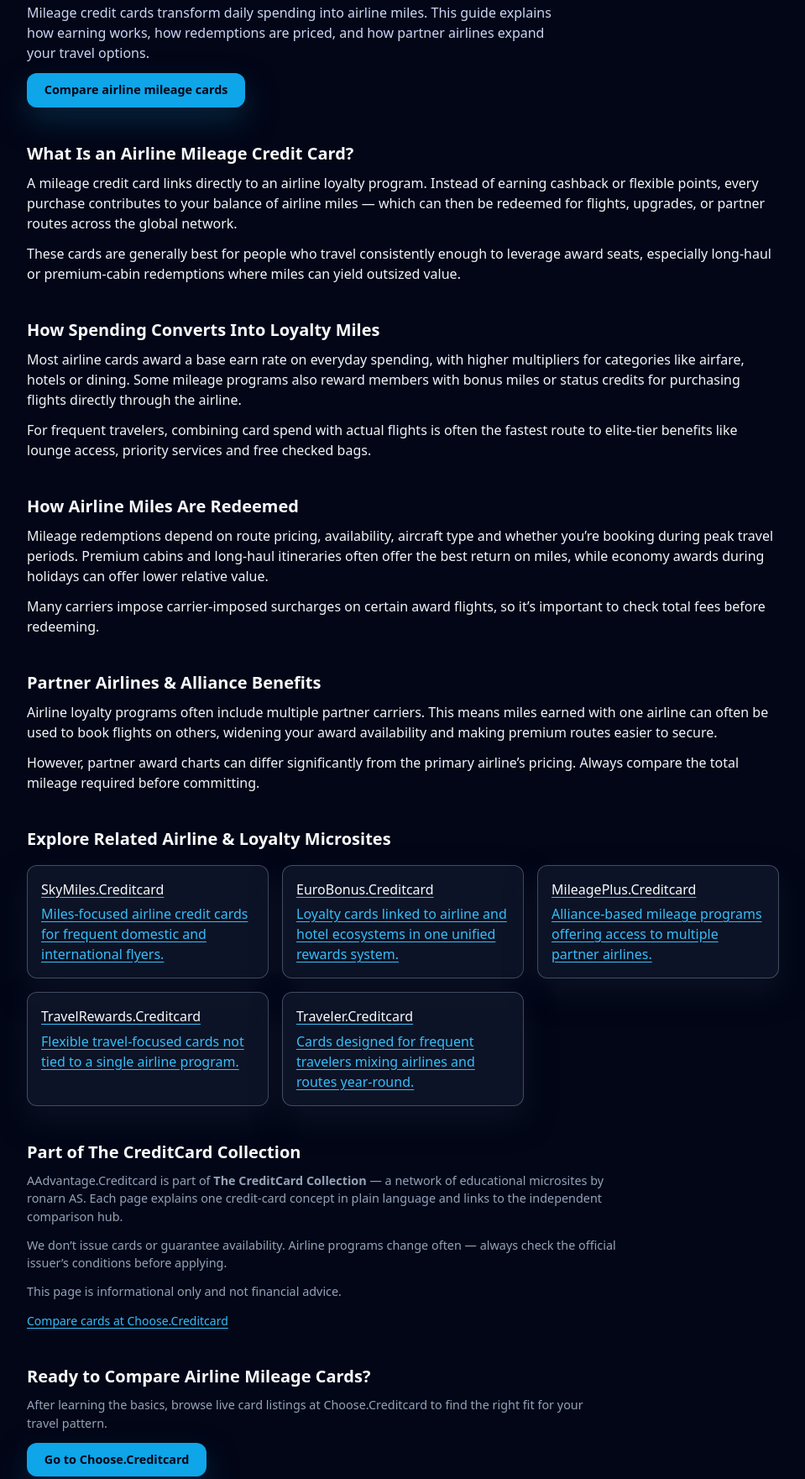
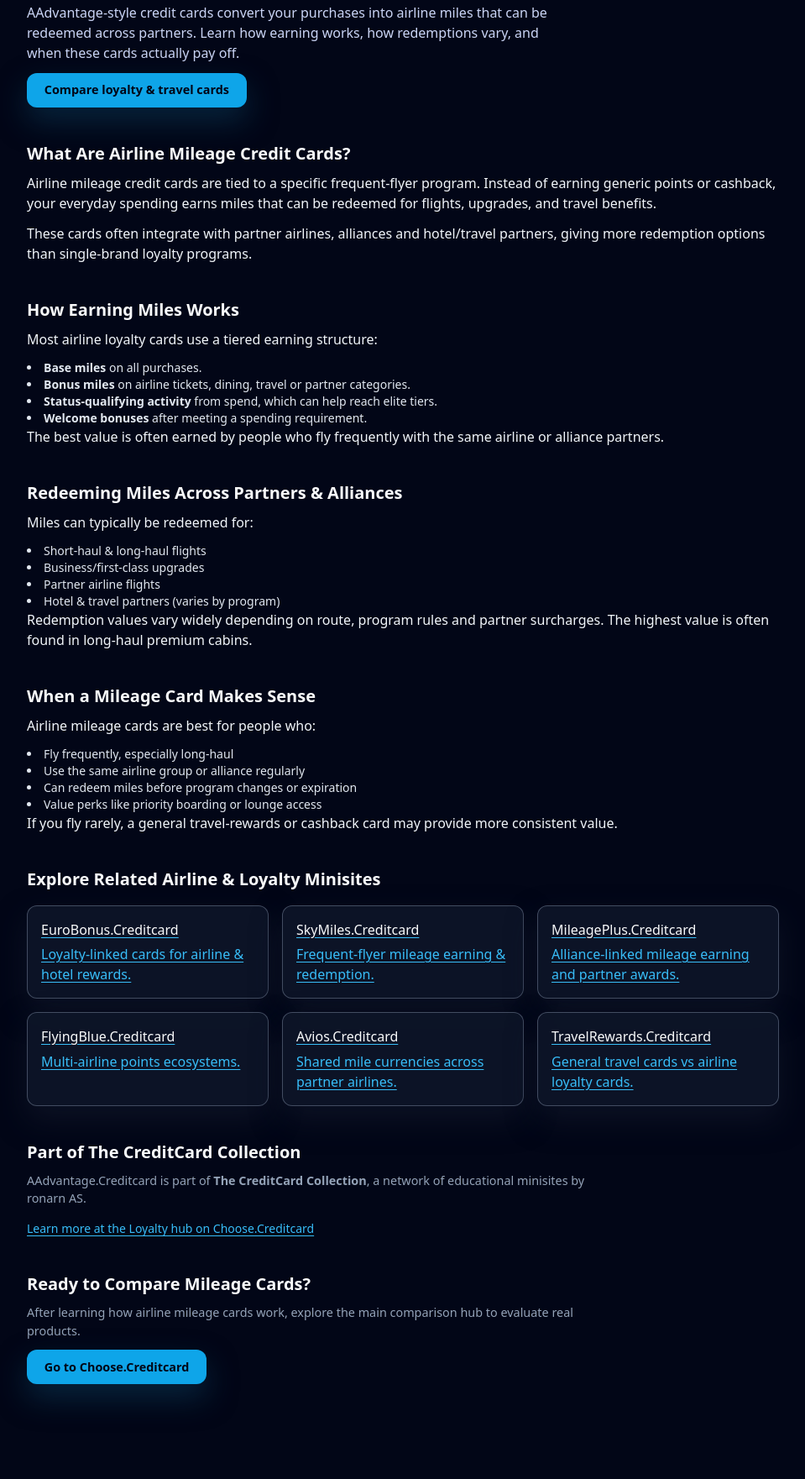
Before and after one commit to ChooseCreditCard/aadvantage.creditcard, a plain HTML site: page index.html in a window 1280 px wide. Shown: the part 300-2061 px from the top of the page at 84% size, without its empty margins (160-1119 px from the left). Drawn offline with nearby package versions, Linux system fonts and the light colour scheme.

Commit message:
Update index.html

```diff
--- a/index.html
+++ b/index.html
@@ -4,22 +4,22 @@
   <meta charset="UTF-8" />
   <meta name="viewport" content="width=device-width, initial-scale=1" />
 
-  <title>AAdvantage.Creditcard – Airline Miles, Loyalty & Reward Cards Explained</title>
-  <meta name="description" content="How AAdvantage-style airline credit cards earn miles, how redemptions work, partner rules, fees, tiers, and when a mileage-based loyalty card makes sense." />
+  <title>AAdvantage.Creditcard – Airline & Loyalty Credit Cards Explained</title>
+  <meta name="description" content="How AAdvantage-style airline mileage credit cards work: earning miles, elite status perks, partner redemptions, fees and what matters before choosing a loyalty card." />
   <meta name="robots" content="index,follow" />
   <link rel="canonical" href="https://aadvantage.creditcard/" />
 
   <!-- Open Graph -->
   <meta property="og:title" content="AAdvantage.Creditcard – Airline Mileage Cards Explained" />
-  <meta property="og:description" content="Independent explanation of how airline mileage cards work — earning, redeeming, partner bookings, elite tiers and the trade-offs behind AAdvantage-style loyalty cards." />
+  <meta property="og:description" content="Independent explanation of mileage-earning credit cards tied to airline loyalty programs — from earning miles to redeeming flights and upgrades." />
   <meta property="og:type" content="website" />
   <meta property="og:url" content="https://aadvantage.creditcard/" />
   <meta property="og:image" content="https://choose.creditcard/preview.png?utm_source=aadvantage.creditcard&utm_medium=referral&utm_campaign=og_image" />
 
   <!-- Twitter -->
   <meta name="twitter:card" content="summary_large_image" />
-  <meta name="twitter:title" content="AAdvantage.Creditcard – Airline & Mileage Credit Cards" />
-  <meta name="twitter:description" content="A clear, independent breakdown of airline mileage credit cards—earn rates, redemptions, alliances and when airline cards deliver good value." />
+  <meta name="twitter:title" content="AAdvantage.Creditcard – Airline & Loyalty Cards Explained" />
+  <meta name="twitter:description" content="Learn how airline mileage and loyalty credit cards work: earning, redemption, partners, upgrades, fees and elite travel perks." />
   <meta name="twitter:image" content="https://choose.creditcard/preview.png?utm_source=aadvantage.creditcard&utm_medium=referral&utm_campaign=twitter_image" />
 
   <!-- GA4 -->
@@ -31,138 +31,187 @@
     gtag('config', 'G-64FE63JQ3H');
   </script>
 
-  <!-- Tailwind -->
+  <!-- Tailwind CDN -->
   <script src="https://cdn.tailwindcss.com"></script>
 
-  <!-- Shared styles -->
+  <!-- Shared minisite CSS -->
   <link rel="stylesheet" href="./styles.css" />
 </head>
 
 <body class="bg-slate-950 text-slate-100">
+  <!-- HEADER -->
   <header class="site-header">
     <div class="nav-inner max-w-6xl">
       <div class="brand">
         <div class="cc-logo">CC</div>
         <div class="brand-text">
           <div class="brand-title">AAdvantage.Creditcard</div>
-        <div class="brand-subtitle">Airline Miles & Loyalty Cards</div>
+          <div class="brand-subtitle">Airline Loyalty & Mileage Cards</div>
         </div>
       </div>
       <nav class="nav-links">
         <a href="#overview">Overview</a>
         <a href="#earning">Earning Miles</a>
-      <a href="#redeem">Redemption</a>
+        <a href="#redeem">Redeeming</a>
       </nav>
     </div>
   </header>
 
   <main class="cc-page">
-  <!-- Breadcrumb -->
+    <!-- BREADCRUMB -->
     <div class="cc-breadcrumb">
       <a href="https://choose.creditcard/?utm_source=aadvantage.creditcard&utm_medium=referral&utm_campaign=breadcrumb">Home</a>
       &nbsp;›&nbsp;
       AAdvantage.Creditcard
     </div>
 
-  <!-- Hero -->
+    <!-- HERO -->
     <section class="hero">
       <div class="hero-content">
-      <h1>How Airline Mileage Credit Cards Actually Work</h1>
+        <h1>How Airline Loyalty Mileage Cards Turn Spending Into Travel</h1>
         <p class="hero-lead">
-        Mileage credit cards transform daily spending into airline miles. This guide explains how earning works, how redemptions are priced, and how partner airlines expand your travel options.
+          AAdvantage-style credit cards convert your purchases into airline miles that can be redeemed across partners. Learn how earning works, how redemptions vary, and when these cards actually pay off.
         </p>
-      <a class="cta" href="https://choose.creditcard/?utm_source=aadvantage.creditcard&utm_medium=referral&utm_campaign=hero_cta">
-        Compare airline mileage cards
+        <a class="cta"
+           href="https://choose.creditcard/?utm_source=aadvantage.creditcard&utm_medium=referral&utm_campaign=hero_cta">
+          Compare loyalty & travel cards
         </a>
       </div>
     </section>
 
-  <!-- Overview -->
+    <!-- OVERVIEW -->
     <section id="overview" class="section">
-    <h2>What Is an Airline Mileage Credit Card?</h2>
-    <p>A mileage credit card links directly to an airline loyalty program. Instead of earning cashback or flexible points, every purchase contributes to your balance of airline miles — which can then be redeemed for flights, upgrades, or partner routes across the global network.</p>
-    <p>These cards are generally best for people who travel consistently enough to leverage award seats, especially long-haul or premium-cabin redemptions where miles can yield outsized value.</p>
+      <h2>What Are Airline Mileage Credit Cards?</h2>
+      <p>
+        Airline mileage credit cards are tied to a specific frequent-flyer program. Instead of earning generic points or cashback, your everyday spending earns miles that can be redeemed for flights, upgrades, and travel benefits.
+      </p>
+      <p>
+        These cards often integrate with partner airlines, alliances and hotel/travel partners, giving more redemption options than single-brand loyalty programs.
+      </p>
     </section>
 
-  <!-- Earning -->
+    <!-- EARNING -->
     <section id="earning" class="section">
-    <h2>How Spending Converts Into Loyalty Miles</h2>
-    <p>Most airline cards award a base earn rate on everyday spending, with higher multipliers for categories like airfare, hotels or dining. Some mileage programs also reward members with bonus miles or status credits for purchasing flights directly through the airline.</p>
-    <p>For frequent travelers, combining card spend with actual flights is often the fastest route to elite-tier benefits like lounge access, priority services and free checked bags.</p>
+      <h2>How Earning Miles Works</h2>
+      <p>Most airline loyalty cards use a tiered earning structure:</p>
+
+      <ul class="list-disc list-inside text-sm text-slate-200">
+        <li><strong>Base miles</strong> on all purchases.</li>
+        <li><strong>Bonus miles</strong> on airline tickets, dining, travel or partner categories.</li>
+        <li><strong>Status-qualifying activity</strong> from spend, which can help reach elite tiers.</li>
+        <li><strong>Welcome bonuses</strong> after meeting a spending requirement.</li>
+      </ul>
+
+      <p>
+        The best value is often earned by people who fly frequently with the same airline or alliance partners.
+      </p>
     </section>
 
-  <!-- Redeeming -->
+    <!-- REDEMPTION -->
     <section id="redeem" class="section">
-    <h2>How Airline Miles Are Redeemed</h2>
-    <p>Mileage redemptions depend on route pricing, availability, aircraft type and whether you’re booking during peak travel periods. Premium cabins and long-haul itineraries often offer the best return on miles, while economy awards during holidays can offer lower relative value.</p>
-    <p>Many carriers impose carrier-imposed surcharges on certain award flights, so it’s important to check total fees before redeeming.</p>
+      <h2>Redeeming Miles Across Partners & Alliances</h2>
+      <p>
+        Miles can typically be redeemed for:
+      </p>
+
+      <ul class="list-disc list-inside text-sm text-slate-200">
+        <li>Short-haul & long-haul flights</li>
+        <li>Business/first-class upgrades</li>
+        <li>Partner airline flights</li>
+        <li>Hotel & travel partners (varies by program)</li>
+      </ul>
+
+      <p>
+        Redemption values vary widely depending on route, program rules and partner surcharges. The highest value is often found in long-haul premium cabins.
+      </p>
     </section>
 
-  <!-- Extra section -->
+    <!-- WHEN IT MAKES SENSE -->
     <section class="section">
-    <h2>Partner Airlines & Alliance Benefits</h2>
-    <p>Airline loyalty programs often include multiple partner carriers. This means miles earned with one airline can often be used to book flights on others, widening your award availability and making premium routes easier to secure.</p>
-    <p>However, partner award charts can differ significantly from the primary airline’s pricing. Always compare the total mileage required before committing.</p>
+      <h2>When a Mileage Card Makes Sense</h2>
+      <p>
+        Airline mileage cards are best for people who:
+      </p>
+
+      <ul class="list-disc list-inside text-sm text-slate-200">
+        <li>Fly frequently, especially long-haul</li>
+        <li>Use the same airline group or alliance regularly</li>
+        <li>Can redeem miles before program changes or expiration</li>
+        <li>Value perks like priority boarding or lounge access</li>
+      </ul>
+
+      <p>
+        If you fly rarely, a general travel-rewards or cashback card may provide more consistent value.
+      </p>
     </section>
 
-  <!-- Cluster Links -->
+    <!-- CLUSTER LINKS -->
     <section class="section">
-    <h2>Explore Related Airline & Loyalty Microsites</h2>
+      <h2>Explore Related Airline & Loyalty Minisites</h2>
       <div class="cluster-grid">
-      <a class="cluster-card" href="https://skymiles.creditcard/?utm_source=aadvantage.creditcard&utm_medium=referral&utm_campaign=cluster_skymiles">
-        <h3>SkyMiles.Creditcard</h3>
-        <p>Miles-focused airline credit cards for frequent domestic and international flyers.</p>
+
+        <a class="cluster-card"
+           href="https://eurobonus.creditcard/?utm_source=aadvantage.creditcard&utm_medium=referral&utm_campaign=cluster_eurobonus">
+          <h3>EuroBonus.Creditcard</h3>
+          <p>Loyalty-linked cards for airline & hotel rewards.</p>
         </a>
 
-      <a class="cluster-card" href="https://eurobonus.creditcard/?utm_source=aadvantage.creditcard&utm_medium=referral&utm_campaign=cluster_eurobonus">
-        <h3>EuroBonus.Creditcard</h3>
-        <p>Loyalty cards linked to airline and hotel ecosystems in one unified rewards system.</p>
+        <a class="cluster-card"
+           href="https://skymiles.creditcard/?utm_source=aadvantage.creditcard&utm_medium=referral&utm_campaign=cluster_skymiles">
+          <h3>SkyMiles.Creditcard</h3>
+          <p>Frequent-flyer mileage earning & redemption.</p>
         </a>
 
-      <a class="cluster-card" href="https://mileageplus.creditcard/?utm_source=aadvantage.creditcard&utm_medium=referral&utm_campaign=cluster_mileageplus">
+        <a class="cluster-card"
+           href="https://mileageplus.creditcard/?utm_source=aadvantage.creditcard&utm_medium=referral&utm_campaign=cluster_mileageplus">
           <h3>MileagePlus.Creditcard</h3>
-        <p>Alliance-based mileage programs offering access to multiple partner airlines.</p>
+          <p>Alliance-linked mileage earning and partner awards.</p>
         </a>
 
-      <a class="cluster-card" href="https://travelrewards.creditcard/?utm_source=aadvantage.creditcard&utm_medium=referral&utm_campaign=cluster_travelrewards">
-        <h3>TravelRewards.Creditcard</h3>
-        <p>Flexible travel-focused cards not tied to a single airline program.</p>
+        <a class="cluster-card"
+           href="https://flyingblue.creditcard/?utm_source=aadvantage.creditcard&utm_medium=referral&utm_campaign=cluster_flyingblue">
+          <h3>FlyingBlue.Creditcard</h3>
+          <p>Multi-airline points ecosystems.</p>
         </a>
 
-      <a class="cluster-card" href="https://traveler.creditcard/?utm_source=aadvantage.creditcard&utm_medium=referral&utm_campaign=cluster_traveler">
-        <h3>Traveler.Creditcard</h3>
-        <p>Cards designed for frequent travelers mixing airlines and routes year-round.</p>
+        <a class="cluster-card"
+           href="https://avios.creditcard/?utm_source=aadvantage.creditcard&utm_medium=referral&utm_campaign=cluster_avios">
+          <h3>Avios.Creditcard</h3>
+          <p>Shared mile currencies across partner airlines.</p>
+        </a>
+
+        <a class="cluster-card"
+           href="https://travelrewards.creditcard/?utm_source=aadvantage.creditcard&utm_medium=referral&utm_campaign=cluster_travelrewards">
+          <h3>TravelRewards.Creditcard</h3>
+          <p>General travel cards vs airline loyalty cards.</p>
+        </a>
+
+      </div>
+    </section>
+
+    <!-- COLLECTION + HUB SNIPPET -->
+    <section class="section">
+      <h2>Part of The CreditCard Collection</h2>
+      <p class="small">
+        AAdvantage.Creditcard is part of <strong>The CreditCard Collection</strong>, a network of educational minisites by ronarn AS.
+      </p>
+
+      <div class="hub-link">
+        <a href="https://choose.creditcard/loyalty/?utm_source=aadvantage.creditcard&utm_medium=referral&utm_campaign=minisite_to_loyalty_hub"
+           class="text-sm text-slate-600 hover:text-slate-900">
+          Learn more at the Loyalty hub on Choose.Creditcard
         </a>
       </div>
     </section>
 
-  <!-- Collection -->
+    <!-- BOTTOM CTA -->
     <section class="section">
-    <h2>Part of The CreditCard Collection</h2>
+      <h2>Ready to Compare Mileage Cards?</h2>
       <p class="small">
-      AAdvantage.Creditcard is part of <strong>The CreditCard Collection</strong> — a network of educational microsites by ronarn AS. Each page explains one credit-card concept in plain language and links to the independent comparison hub.
+        After learning how airline mileage cards work, explore the main comparison hub to evaluate real products.
       </p>
-    <p class="small">
-      We don’t issue cards or guarantee availability. Airline programs change often — always check the official issuer’s conditions before applying.
-    </p>
-    <p class="small">This page is informational only and not financial advice.</p>
-
-    <!-- REQUIRED SNIPPET (ROOT) -->
-    <div class="hub-link">
-      <a href="https://choose.creditcard/?utm_source=aadvantage.creditcard&utm_medium=referral&utm_campaign=minisite_to_hub"
-         class="text-sm text-slate-600 hover:text-slate-900">
-        Compare cards at Choose.Creditcard
-      </a>
-    </div>
-  </section>
-
-  <!-- CTA -->
-  <section class="section">
-    <h2>Ready to Compare Airline Mileage Cards?</h2>
-    <p class="small">
-      After learning the basics, browse live card listings at Choose.Creditcard to find the right fit for your travel pattern.
-    </p>
-    <a class="cta" href="https://choose.creditcard/?utm_source=aadvantage.creditcard&utm_medium=referral&utm_campaign=bottom_cta">
+      <a class="cta"
+         href="https://choose.creditcard/?utm_source=aadvantage.creditcard&utm_medium=referral&utm_campaign=bottom_cta">
         Go to Choose.Creditcard
       </a>
     </section>
@@ -170,8 +219,9 @@
 
   <footer class="mini-footer">
     <p class="mini-footer-main">© 2025 The CreditCard Collection — ronarn AS</p>
-  <p class="mini-footer-contact"><a href="mailto:support@cc.creditcard">support@cc.creditcard</a></p>
+    <p class="mini-footer-contact">
+      Contact: <a href="mailto:support@cc.creditcard">support@cc.creditcard</a>
+    </p>
   </footer>
-
 </body>
 </html>
```
Lines whose indentation alone changed are shown as unchanged.
